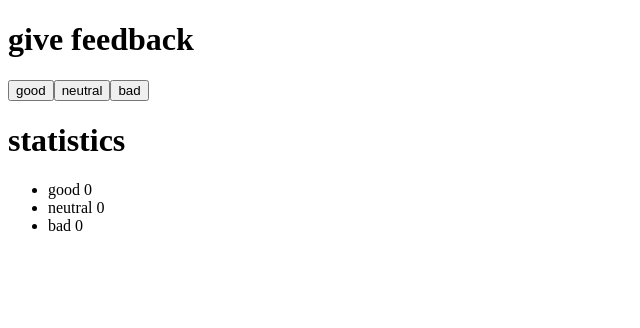
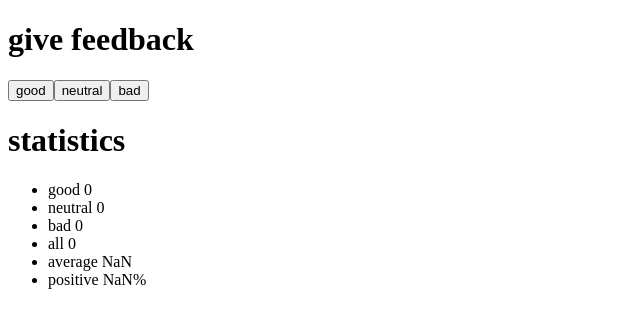
Before and after one commit to raffaele-99/fsopen2022, a React (Create React App) app in the folder part1/unicafe/: page / in a window 1280 px wide. Shown: the top 328 px of the page, without its empty margins (0-640 px from the left). Built offline with nearby package versions, Linux system fonts and the light colour scheme.

Commit message:
completed exercise 1.7

```diff
--- a/part1/unicafe/src/App.js
+++ b/part1/unicafe/src/App.js
@@ -11,6 +11,9 @@ const App = () => {
   const [good, setGood] = useState(0)
   const [neutral, setNeutral] = useState(0)
   const [bad, setBad] = useState(0)
+  const allClicks = (good + neutral + bad)
+  const average = ((good * 1) + (neutral * 0) + (bad * -1) / allClicks)
+  const positive = ((good / allClicks) * 100)
 
   const handleGood = () => {
     setGood(good + 1)
@@ -34,6 +37,9 @@ const App = () => {
         <li>good {good}</li>
         <li>neutral {neutral}</li>
         <li>bad {bad}</li>
+        <li>all {allClicks}</li>
+        <li>average {average}</li>
+        <li>positive {positive}%</li>
       </ul>
     </div>
   )
```
